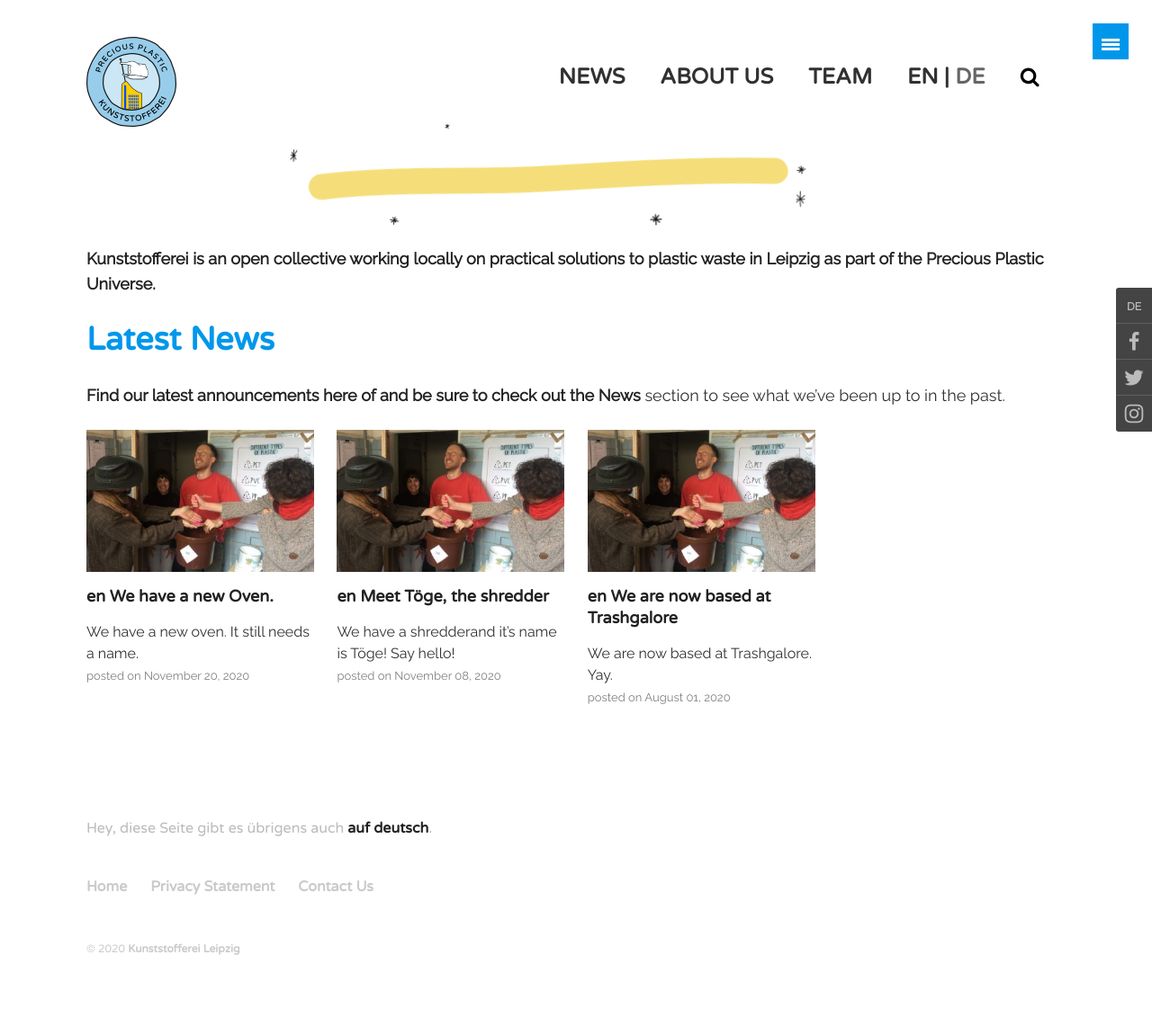
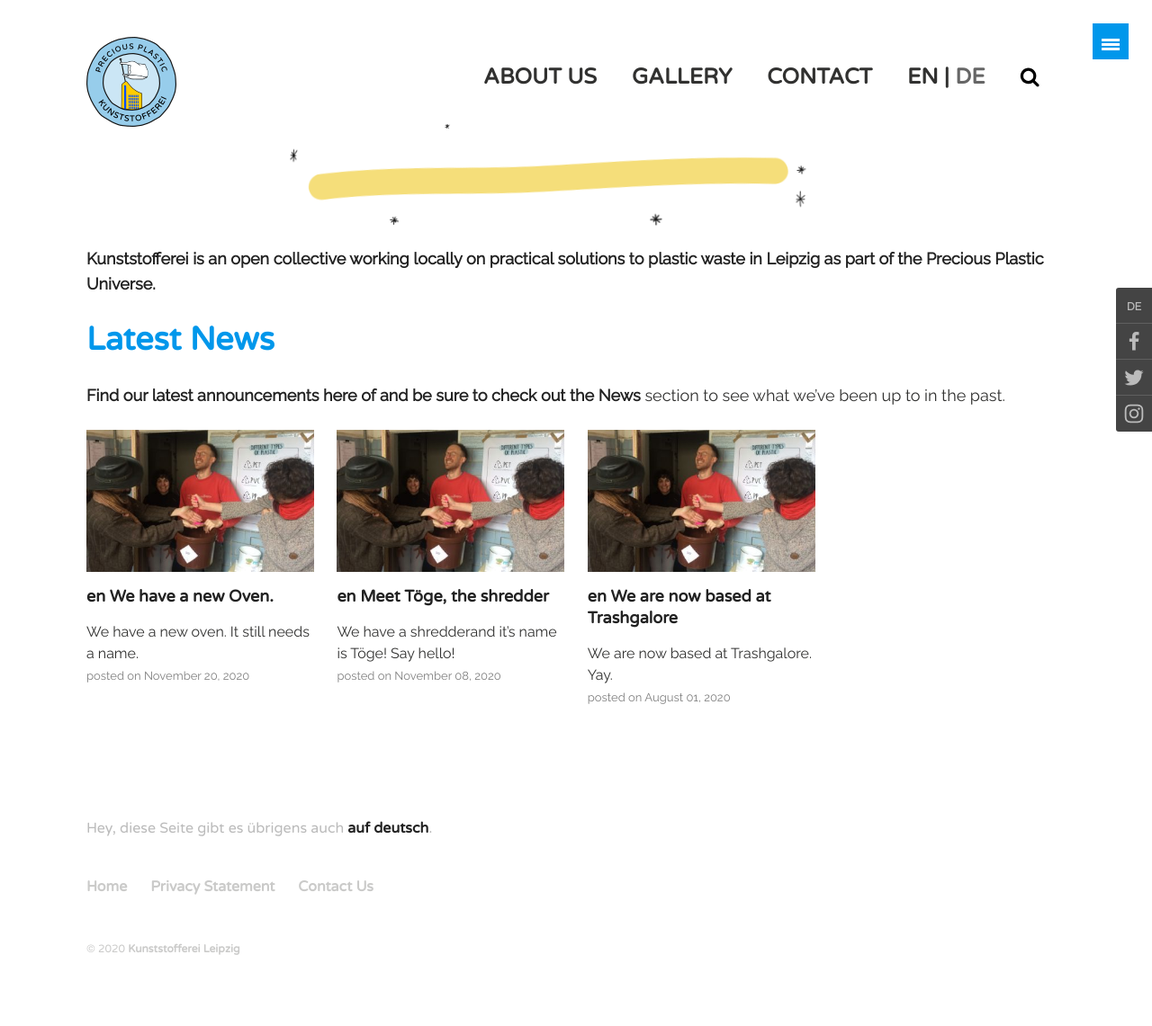
Before and after one commit to kunststofferei/kunststofferei.github.io, a Jekyll site: the page built from en/index.md, in a window 1280 px wide. Shown: the whole page at 90% size. Built offline with Jekyll 4.4.1, drawn with Linux system fonts in a browser that asks for light colours; nearby versions of some CDN libraries; comment, search, counter and statistics services are not loaded.

Commit message:
changing navigation

```diff
--- a/_includes/navigation-sliding.html
+++ b/_includes/navigation-sliding.html
@@ -4,18 +4,18 @@
   </a>
   <ul class="menu-item">
    <li>
-      <a class="dropdown-item" href="{{ site.baseurl }}{{ site.data.translations.menu-news[page.lang].link }}" role="menuitem">
-        <div class="title">{{site.data.translations.menu-news[page.lang].title }}</div>
-      </a>
-    </li>
-   <li>
       <a class="dropdown-item" href="{{ site.baseurl }}{{ site.data.translations.menu-about[page.lang].link }}" role="menuitem">
         <div class="title">{{site.data.translations.menu-about[page.lang].title }}</div>
       </a>
     </li>
    <li>
-      <a class="dropdown-item" href="{{ site.baseurl }}{{ site.data.translations.menu-team[page.lang].link }}" role="menuitem">
-        <div class="title">{{site.data.translations.menu-team[page.lang].title }}</div>
+      <a class="dropdown-item" href="{{ site.baseurl }}{{ site.data.translations.menu-gallery[page.lang].link }}" role="menuitem">
+        <div class="title">{{site.data.translations.menu-gallery[page.lang].title }}</div>
+      </a>
+    </li>
+    <li>
+      <a class="dropdown-item" href="{{ site.baseurl }}{{ site.data.translations.menu-contact[page.lang].link }}" role="menuitem">
+        <div class="title">{{site.data.translations.menu-contact[page.lang].title }}</div>
       </a>
     </li>
    <li>
--- a/_includes/navigation.html
+++ b/_includes/navigation.html
@@ -1,7 +1,7 @@
 <ul class="menu-item">
-	<li><a href="{{ site.baseurl }}{{ site.data.translations.menu-news[page.lang].link }}" role="menuitem">{{site.data.translations.menu-news[page.lang].title }}</a></li>
 	<li><a href="{{ site.baseurl }}{{ site.data.translations.menu-about[page.lang].link }}" role="menuitem">{{site.data.translations.menu-about[page.lang].title }}</a></li>
-	<li><a href="{{ site.baseurl }}{{ site.data.translations.menu-team[page.lang].link }}" role="menuitem">{{site.data.translations.menu-team[page.lang].title }}</a></li>
+	<li><a href="{{ site.baseurl }}{{ site.data.translations.menu-gallery[page.lang].link }}" role="menuitem">{{site.data.translations.menu-gallery[page.lang].title }}</a></li>
+	<li><a href="{{ site.baseurl }}{{ site.data.translations.menu-contact[page.lang].link }}" role="menuitem">{{site.data.translations.menu-contact[page.lang].title }}</a></li>
 	<li>{% include lang-selector-nav.html %}</li>
 	<li><a href="{{ site.baseurl }}{{ site.data.translations.menu-search[page.lang].link }}" role="menuitem"  style="padding: 200;"><svg viewBox="0 0 2000 2000" width="25" height="25" transform='translate(0 6)' xmlns="http://www.w3.org/2000/svg"><path d="M1216 832q0-185-131.5-316.5t-316.5-131.5-316.5 131.5-131.5 316.5 131.5 316.5 316.5 131.5 316.5-131.5 131.5-316.5zm512 832q0 52-38 90t-90 38q-54 0-90-38l-343-342q-179 124-399 124-143 0-273.5-55.5t-225-150-150-225-55.5-273.5 55.5-273.5 150-225 225-150 273.5-55.5 273.5 55.5 225 150 150 225 55.5 273.5q0 220-124 399l343 343q37 37 37 90z" /></svg></a></li>
 
```
Also changed, not shown: _data/translations.yml (+14 -5 lines).
